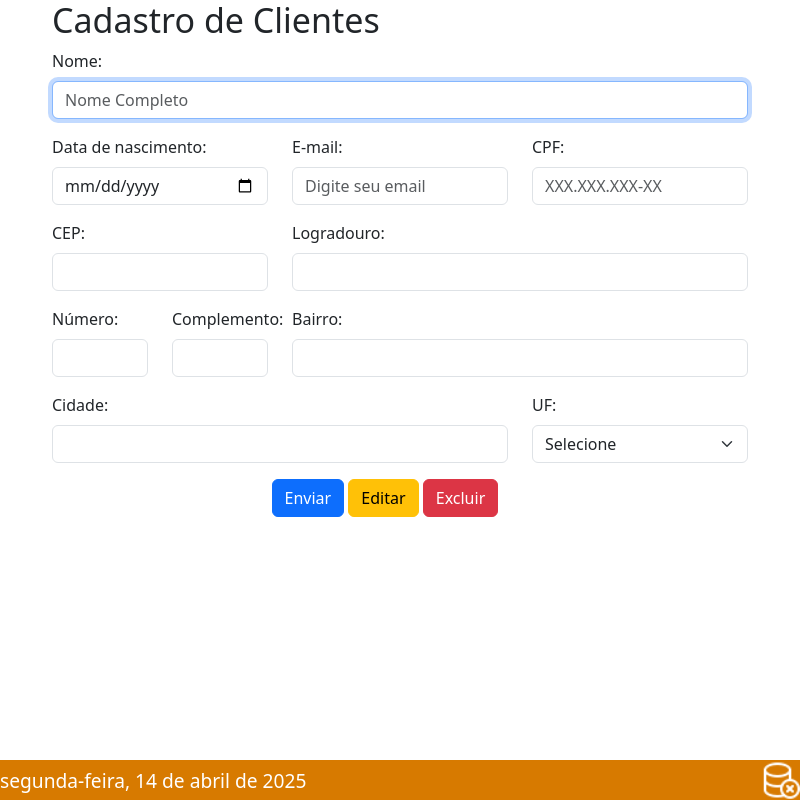
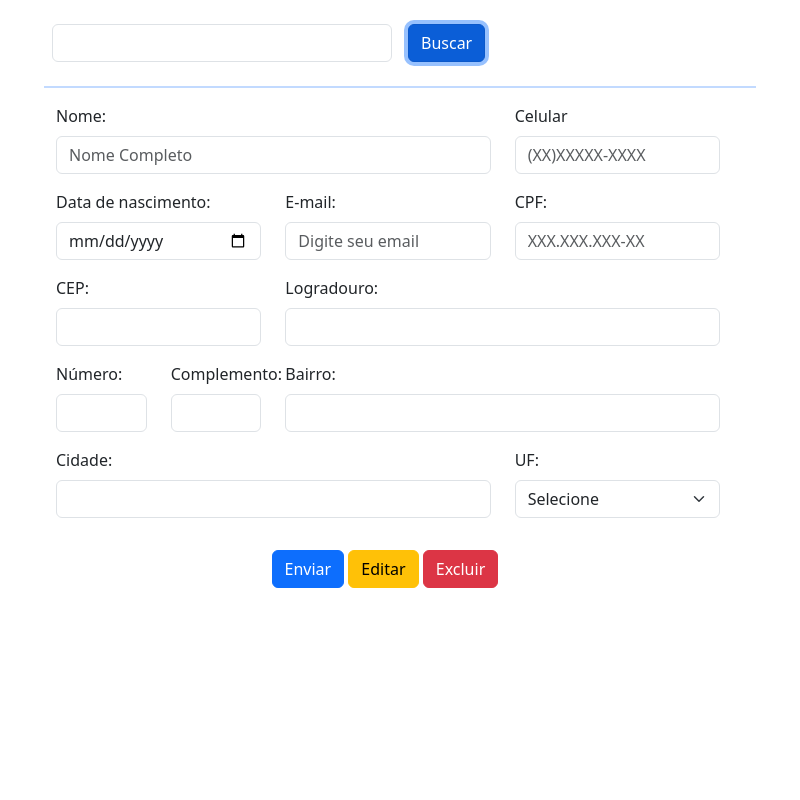
Before and after one commit to denisdangelo/CadastroV2, an Electron app: page src/views/cliente.html in a window 800 px wide. Drawn offline with Linux system fonts and the light colour scheme; no server answers.

Commit message:
Atualização do icone e inclusão da opção Pesquisar no index

```diff
--- a/database.js
+++ b/database.js
@@ -24,6 +24,7 @@ const conectar = async () => {
             await mongoose.connect(url)
             conectado = true //setar a variavel em true
             console.log('MongoDB conectado')
+            return true
         } catch (error) {
             console.log(error)
         }
@@ -39,6 +40,7 @@ const desconectar = async () => {
             await mongoose.disconnect(url)
             conectado = false //setar a variavel em false
             console.log('MongoDB desconectado')
+            return true
         } catch (error) {
             console.log(error)
             }
--- a/main.js
+++ b/main.js
@@ -106,11 +106,14 @@ ipcMain.on('db-connect', async (event) => {
   let conectado = await conectar()
   // se conectado for igual a true
   if (conectado) {
+    //console.log("Conexão bem-sucedida, executando troca de ícone...")
       // enviar uma mensagem para o renderizador trocar o ícone, criar um delay de 0.5s para sincronizar a nuvem
       setTimeout(() => {
           event.reply('db-status', "conectado")
       }, 500) //500ms
-  }
+  } /*else {
+    console.log("Falha na conexão, ícone não será alterado.")
+}*/
 })
 
 // IMPORTANTE ! Desconectar do banco de dados quando a aplicação for encerrada.
--- a/src/views/cliente.html
+++ b/src/views/cliente.html
@@ -13,23 +13,36 @@
     <link rel="stylesheet" href="../public/css/style.css">
 </head>
 <body>
-    <div class="container">
-        <h1>Cadastro de Clientes</h1>
-    </div>
-
-
     <!-- Cadastro -->
 
     <div id="interface" class="container">
 
 
-        <form method="post" enctype="text/plain" id="frmCliente">
-            <fieldset class="mb-4">
+        <form method="post" class="mt-2 row g-3" id="frmCliente">
 
-                <!-- Nome -->
-                <div class="form-group mb-3">
-                    <label for="cnome" class="form-label">Nome:</label>
-                    <input type="text" name="nome" id="cnome" class="form-control" placeholder="Nome Completo" required autofocus>
+            <!-- Buscar cliente -->
+            <div class="col-md-6">
+                <input type="text" class="form-control" id="searchClient" maxlength="30" spellcheck="false">
+            </div>
+
+            <div class="col-md-4">
+                <button type="button" class="btn btn-primary" id="btnRead" onclick="searchName()" autofocus>Buscar</button>
+            </div>
+
+            <!-- Linha -->
+            <hr class="mt-4 border border-primary border -1">
+
+                <!-- Nome Telefone-->
+                <div class="row mb-3">
+                    <div class="col-md-8">
+                        <label for="cnome" class="form-label">Nome:</label>
+                        <input type="text" name="nome" id="cnome" class="form-control" placeholder="Nome Completo" required>
+                    </div>
+
+                    <div class="col-md-4">
+                        <label for="ctel" class="form-label">Celular</label>
+                        <input type="text" name="tel" id="ctel" class="form-control" placeholder="(XX)XXXXX-XXXX" required>
+                    </div>
                 </div>
 
                 <!-- Data de Nascimento e E-mail CPF-->
@@ -127,18 +140,11 @@
                     <button type="button" name="Excluir" class="btn btn-danger" id="btnDelete">Excluir</button>
                     <button type="reset" name="limpar" class="btn" id="btnReset" onclick="resetForm()"></button>
                 </div>
-            </fieldset>
         </form>
 
 
     </div>
 
-
-<!-- rodape -->
-    <footer>
-        <p id="dataAtual"></p>
-        <img src="../public/img/dboff.png" id="iconeDB" alt="icone do banco de dados desconectado">
-    </footer>
 
 
     <!-- Bootstrap -->
--- a/src/views/renderer.js
+++ b/src/views/renderer.js
@@ -3,11 +3,13 @@
 console.log("Processo de reinderização")
 
 
-api.dbStatus((event, message)=>{
+api.dbStatus((event, message) => {
+     //teste do recebimento da mensagem do main
+     console.log(message)
     if (message === "conectado") {
-        document.getElementById('iconeDB').src = "../public/img/dbon.png"
+        document.getElementById('statusdb').src = "../public/img/dbon.png"
     } else {
-        document.getElementById('iconeDB').src = "../public/img/dboff.png"
+        document.getElementById('statusdb').src = "../public/img/dboff.png"
     }
 })
 
```
Also changed, not shown: src/views/index.html (+0 -1 lines).
